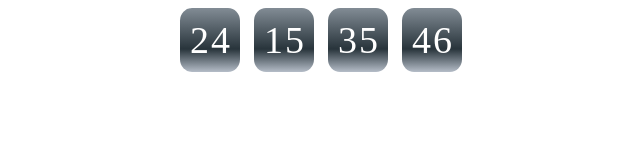
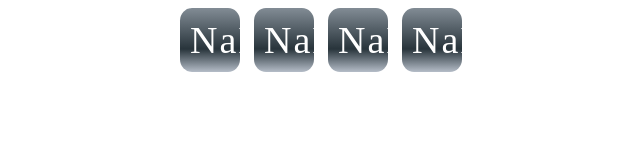
Before and after one commit to Vitaliy885/timer_check, a plain HTML site: page index.html in a window 1280 px wide. Shown: the whole page, without its empty margins (319-959 px from the left). Drawn offline with Linux system fonts and the light colour scheme.

Commit message:
sdassasasdasd

```diff
--- a/index.html
+++ b/index.html
@@ -54,8 +54,10 @@ var x = setInterval(function() {
   // Get todays date and time
   var now = new Date().getTime();
 
+
+
   // Find the distance between now and the count down date
-  var distance = countDownDate - now;
+  var distance = countDownDate.toISOString() - now;
 
   // Time calculations for days, hours, minutes and seconds
   var days = Math.floor(distance / (1000 * 60 * 60 * 24));
```
